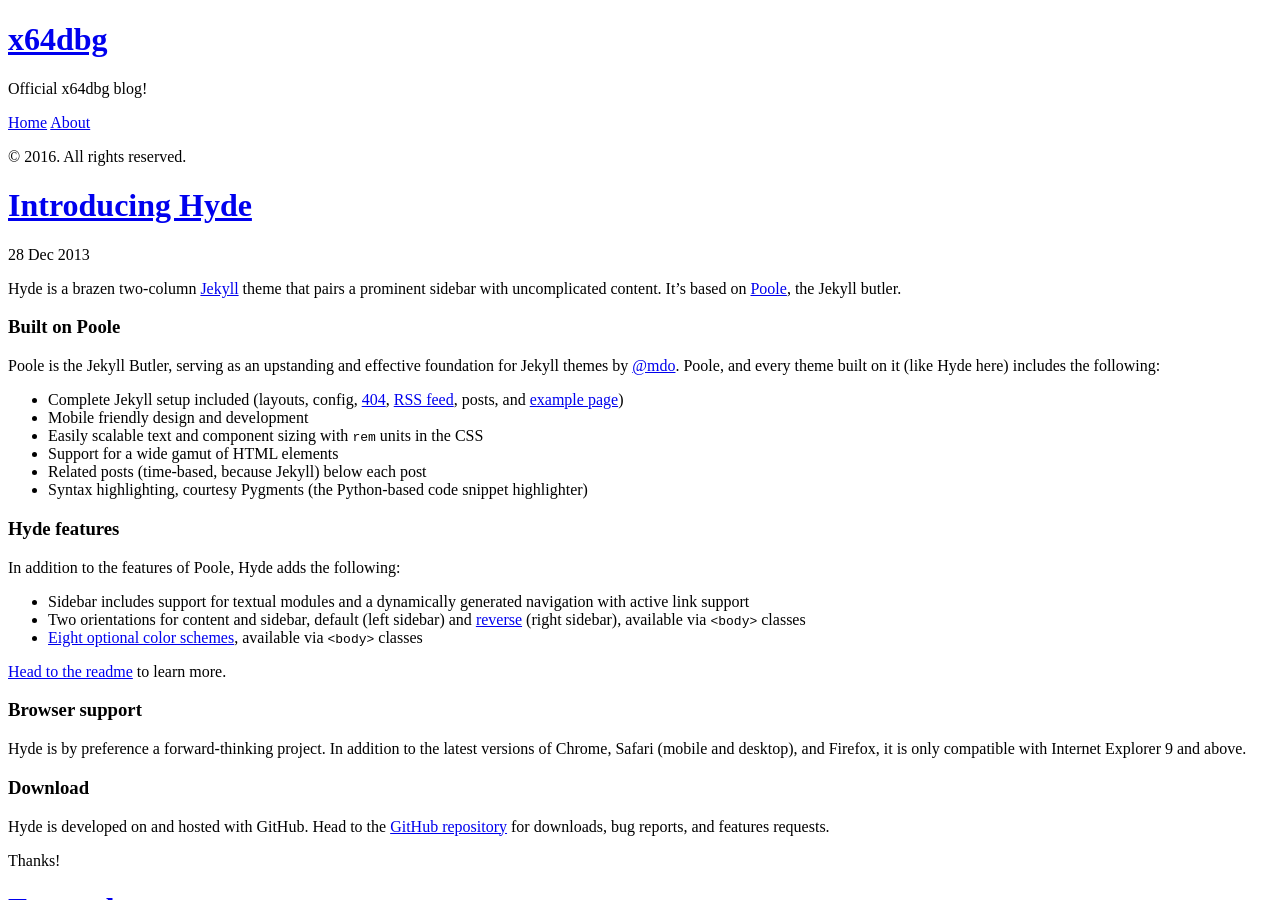
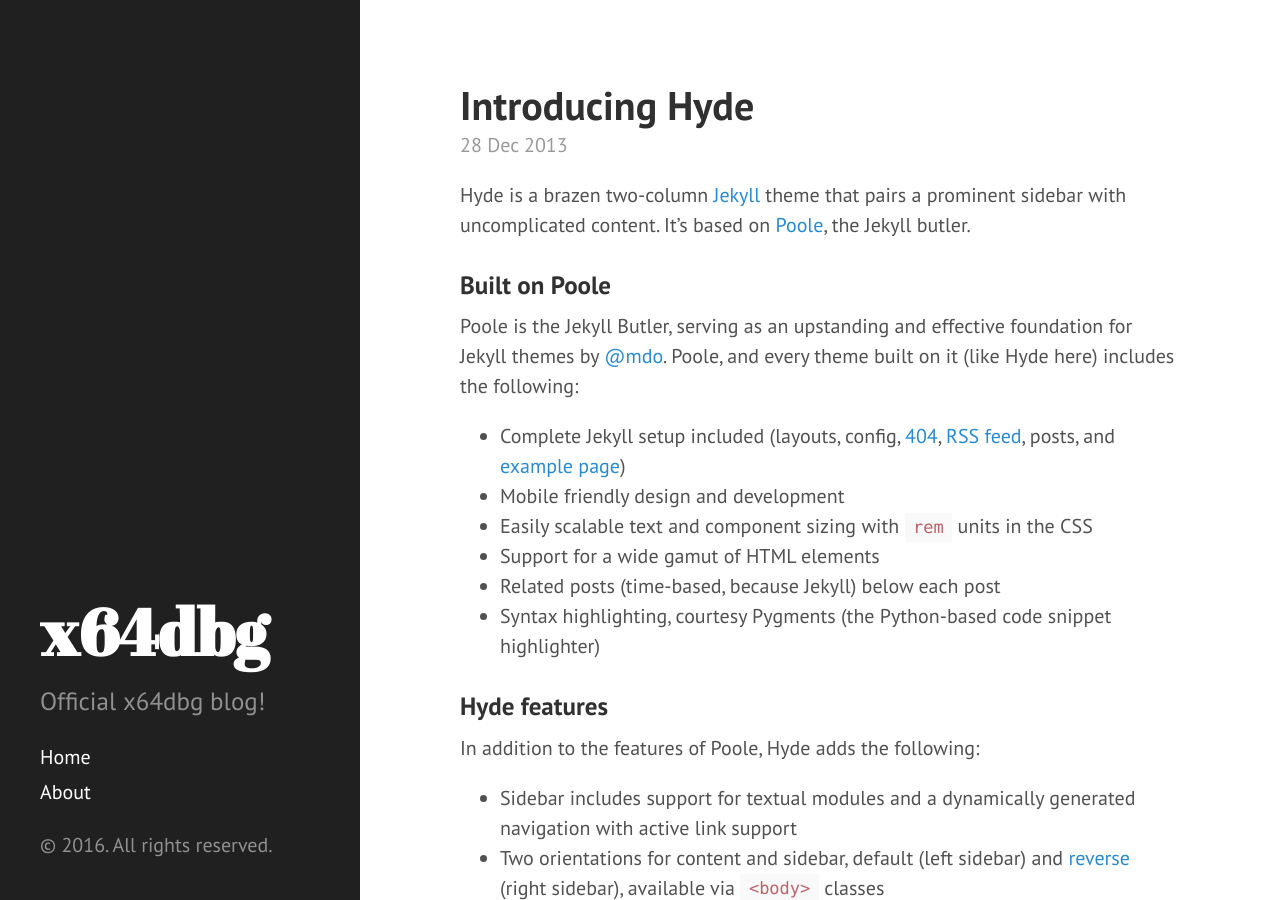
Before and after one commit to x64dbg/blog, a Jekyll site: the page built from index.html, in a window 1280 px wide and 900 px high. Built offline with Jekyll 4.4.1, drawn with Linux system fonts in a browser that asks for light colours; the list of posts is cut into pages by our own code.

Commit message:
more fixes

```diff
--- a/_includes/head.html
+++ b/_includes/head.html
@@ -15,14 +15,14 @@
   </title>
 
   <!-- CSS -->
-  <link rel="stylesheet" href="{{ site.baseurl }}public/css/poole.css">
-  <link rel="stylesheet" href="{{ site.baseurl }}public/css/syntax.css">
-  <link rel="stylesheet" href="{{ site.baseurl }}public/css/hyde.css">
+  <link rel="stylesheet" href="{{ site.baseurl }}/public/css/poole.css">
+  <link rel="stylesheet" href="{{ site.baseurl }}/public/css/syntax.css">
+  <link rel="stylesheet" href="{{ site.baseurl }}/public/css/hyde.css">
   <link rel="stylesheet" href="http://fonts.googleapis.com/css?family=PT+Sans:400,400italic,700|Abril+Fatface">
 
   <!-- Icons -->
-  <link rel="shortcut icon" href="{{ site.baseurl }}public/favicon.ico">
+  <link rel="shortcut icon" href="{{ site.baseurl }}/public/favicon.ico">
 
   <!-- RSS -->
-  <link rel="alternate" type="application/rss+xml" title="RSS" href="/atom.xml">
+  <link rel="alternate" type="application/rss+xml" title="RSS" href="{{ site.baseurl }}/atom.xml">
 </head>
--- a/index.html
+++ b/index.html
@@ -21,7 +21,7 @@
 
 <div class="pagination">
   {% if paginator.next_page %}
-    <a class="pagination-item older" href="{{ site.baseurl }}page{{paginator.next_page}}">Older</a>
+    <a class="pagination-item older" href="{{ site.baseurl }}/page{{paginator.next_page}}">Older</a>
   {% else %}
     <span class="pagination-item older">Older</span>
   {% endif %}
@@ -29,7 +29,7 @@
     {% if paginator.page == 2 %}
       <a class="pagination-item newer" href="{{ site.baseurl }}">Newer</a>
     {% else %}
-      <a class="pagination-item newer" href="{{ site.baseurl }}page{{paginator.previous_page}}">Newer</a>
+      <a class="pagination-item newer" href="{{ site.baseurl }}/page{{paginator.previous_page}}">Newer</a>
     {% endif %}
   {% else %}
     <span class="pagination-item newer">Newer</span>
```
